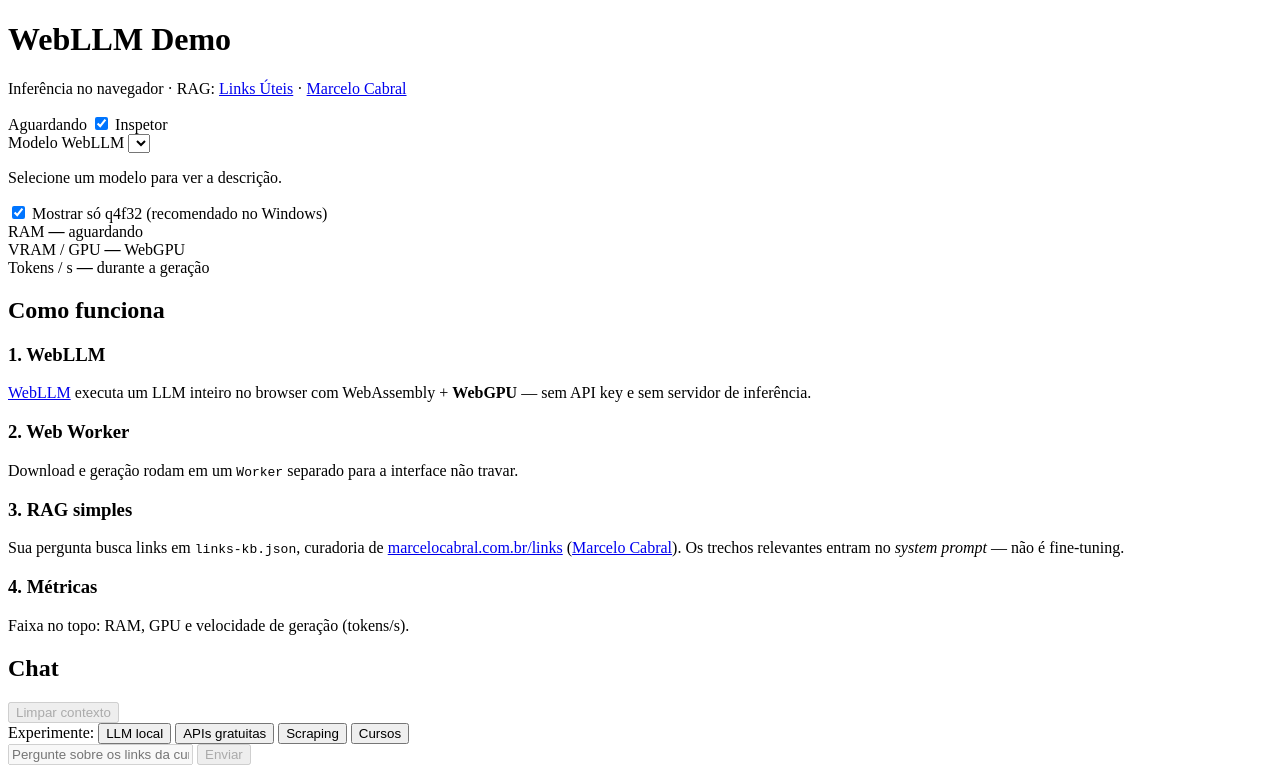
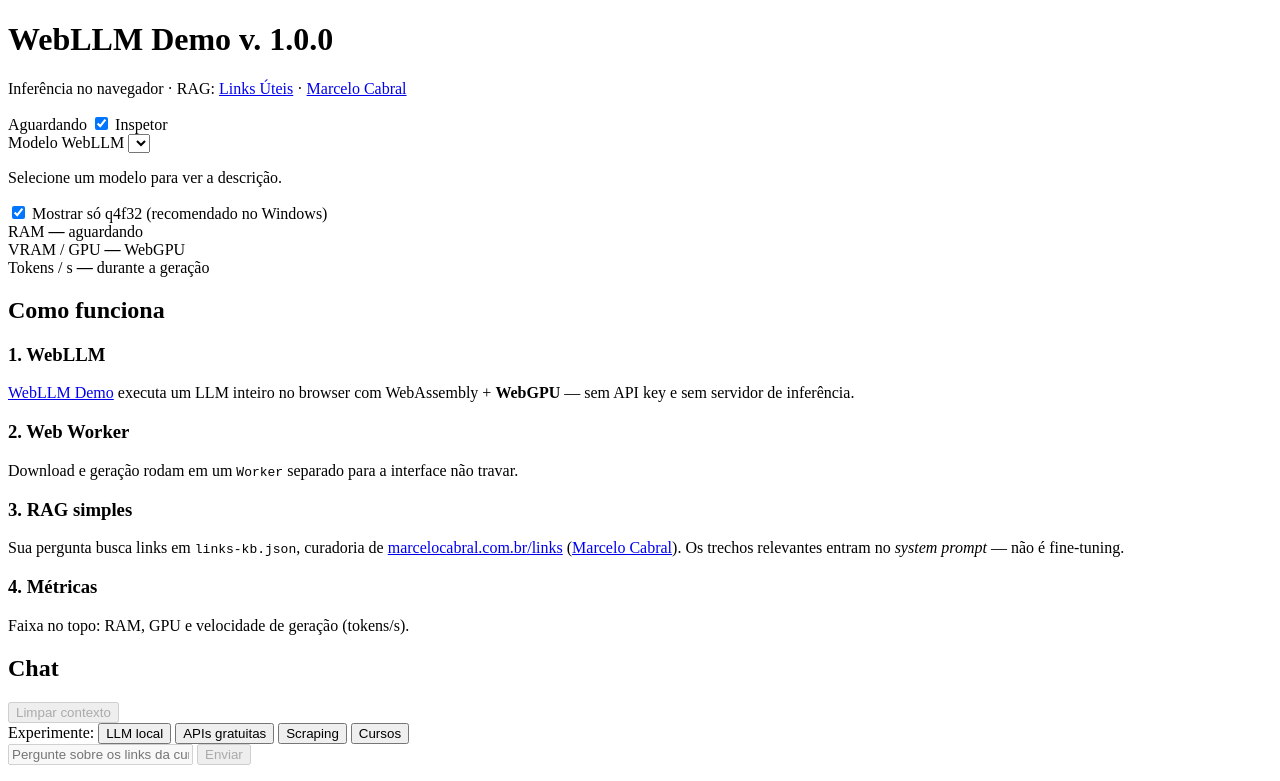
Before and after one commit to kabrau/webllm-demo, a website with bundled scripts: page index.html in a window 1280 px wide. Shown: the top 781 px of the page. Built offline with nearby package versions, Linux system fonts and the light colour scheme.

Commit message:
Update index.html to reflect versioning and correct project link
- Changed the header title to include the version number "v. 1.0.0" for clarity.
- Updated the project link in the lesson block to point to the correct repository for the WebLLM Demo.

```diff
--- a/index.html
+++ b/index.html
@@ -14,7 +14,7 @@
     <header class="site-header">
       <div class="header-row">
         <div class="brand">
-          <h1>WebLLM Demo</h1>
+          <h1>WebLLM Demo v. 1.0.0</h1>
           <p class="subtitle">
             Inferência no navegador · RAG:
             <a href="https://marcelocabral.com.br/links" target="_blank" rel="noopener">Links Úteis</a>
@@ -88,7 +88,7 @@
         <article class="lesson-block">
           <h3>1. WebLLM</h3>
           <p>
-            <a href="https://github.com/mlc-ai/web-llm" target="_blank" rel="noopener">WebLLM</a>
+            <a href="https://github.com/kabrau/webllm-demo" target="_blank" rel="noopener">WebLLM Demo</a>
             executa um LLM inteiro no browser com WebAssembly + <strong>WebGPU</strong> — sem API key e sem servidor de inferência.
           </p>
         </article>
```
